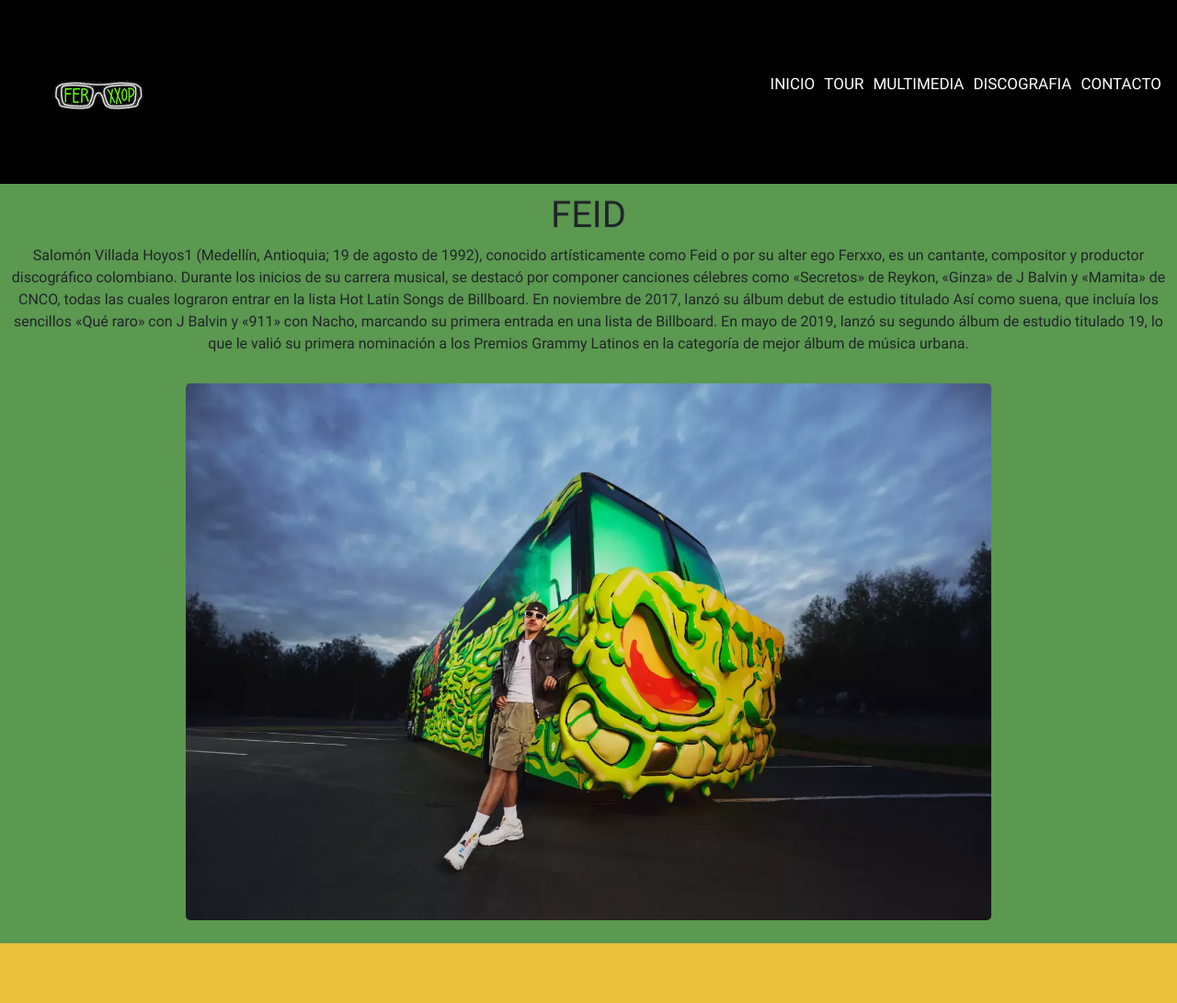
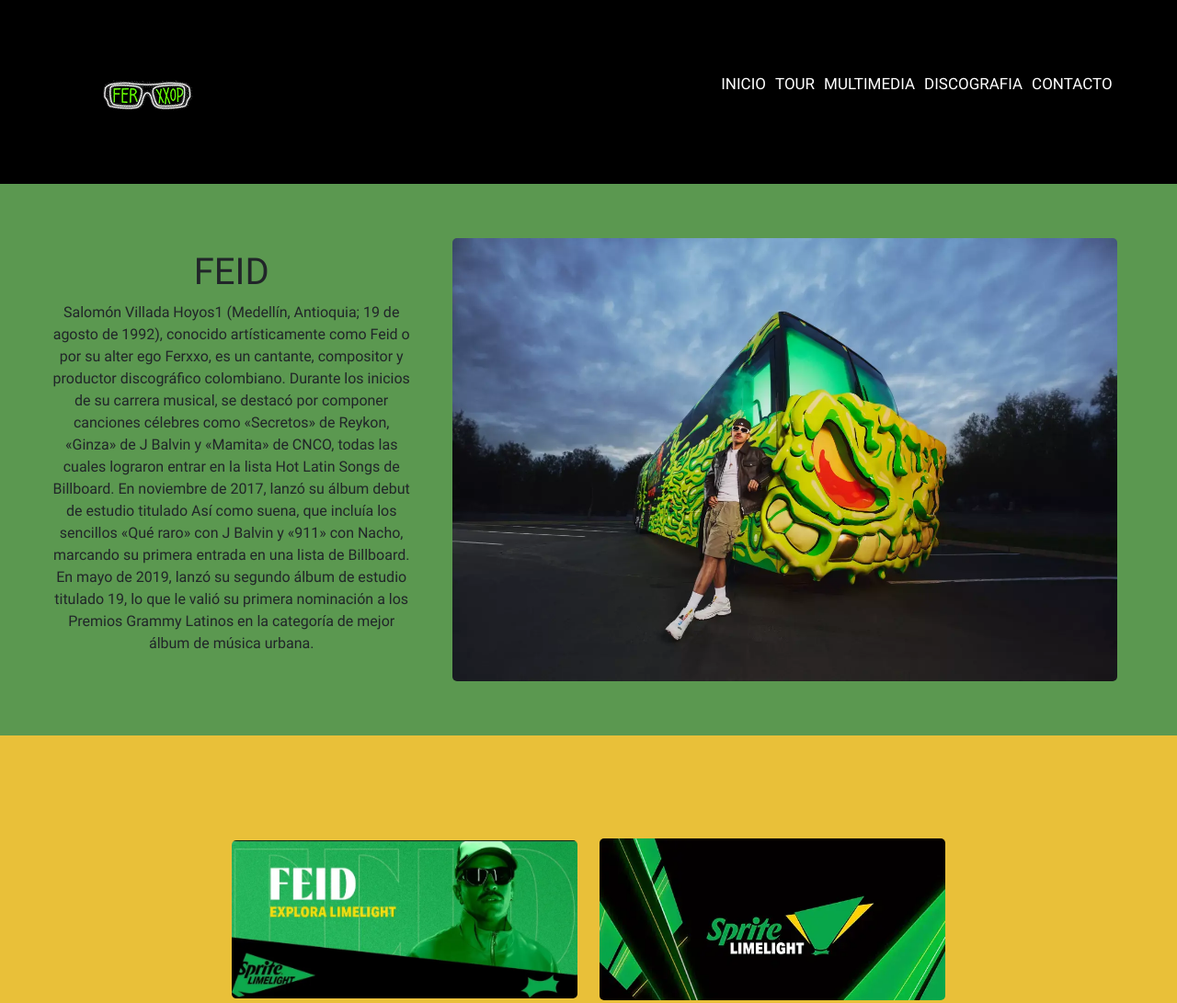
Before and after one commit to martincuezzo/PreEntrega2-DiazCuezzo, a plain HTML site: page index.html in a window 1280 px wide. Shown: the top 1091 px of the page at 92% size. Drawn offline with Linux system fonts and the light colour scheme.

Commit message:
correccion en dif tamaños de pantallas

```diff
--- a/css/style.css
+++ b/css/style.css
@@ -19,12 +19,14 @@
     min-height: 200px;
     background-color: #000000;
     align-content: center;
+    justify-content: center;
     align-items: center;
     }
 header div{
     display: flex;
     flex-direction: column;
     justify-content: center;
+    padding-left: 90px;
     align-items: center;
     }
 header div img{
@@ -128,7 +130,9 @@
 
 /* page index */
 
-.index-main-div{
+
+
+/* .index-main-div{
     max-width: 900px;
     margin: 15px;
 }
@@ -138,7 +142,7 @@
     flex-wrap: wrap;
     align-items: center;
     justify-content: center;
-}
+} */
 /* comienza page tour */
 
 .tour_main_div{
--- a/index.html
+++ b/index.html
@@ -14,7 +14,7 @@
         <div class="img_nav col-4 col-sm-2">
             <img src="./assets/images/letrero.gif" alt="">
         </div>
-        <nav class="menu_nav col-8 col-sm-10">
+        <nav class="menu_nav col-8 col-sm-9">
             <ul class="menu_nav">
             <li><a class="nav_item" href="./index.html">INICIO</a></li>
             <li><a class="nav_item" href="./pages/tour.html">TOUR</a></li>
@@ -24,12 +24,12 @@
             </ul>
         </nav>
     </header>
-    <main class="row main_index">
-        <section>
+    <main class="row adaptar">
+        <section class="col-12 col-sm-4">
             <h1>FEID</h1>
             <p>Salomón Villada Hoyos1 (Medellín, Antioquia; 19 de agosto de 1992), conocido artísticamente como Feid o por su alter ego Ferxxo, es un cantante, compositor y productor discográfico colombiano. Durante los inicios de su carrera musical, se destacó por componer canciones célebres como «Secretos» de Reykon, «Ginza» de J Balvin y «Mamita» de CNCO, todas las cuales lograron entrar en la lista Hot Latin Songs de Billboard. En noviembre de 2017, lanzó su álbum debut de estudio titulado Así como suena, que incluía los sencillos «Qué raro» con J Balvin y «911» con Nacho, marcando su primera entrada en una lista de Billboard. En mayo de 2019, lanzó su segundo álbum de estudio titulado 19, lo que le valió su primera nominación a los Premios Grammy Latinos en la categoría de mejor álbum de música urbana.</p>
         </section>
-        <div class="index-main-div">
+        <div class="tour_main_div col-12 col-sm-7">
             <img src="./assets/images/7.webp" class="img_main_index" alt="prueba">
         </div>
     </main>
```
Also changed, not shown: pages/contacto.html (+1 -1 lines), pages/discografia.html (+1 -1 lines), pages/multimedia.html (+1 -4 lines), pages/tour.html (+1 -1 lines).
